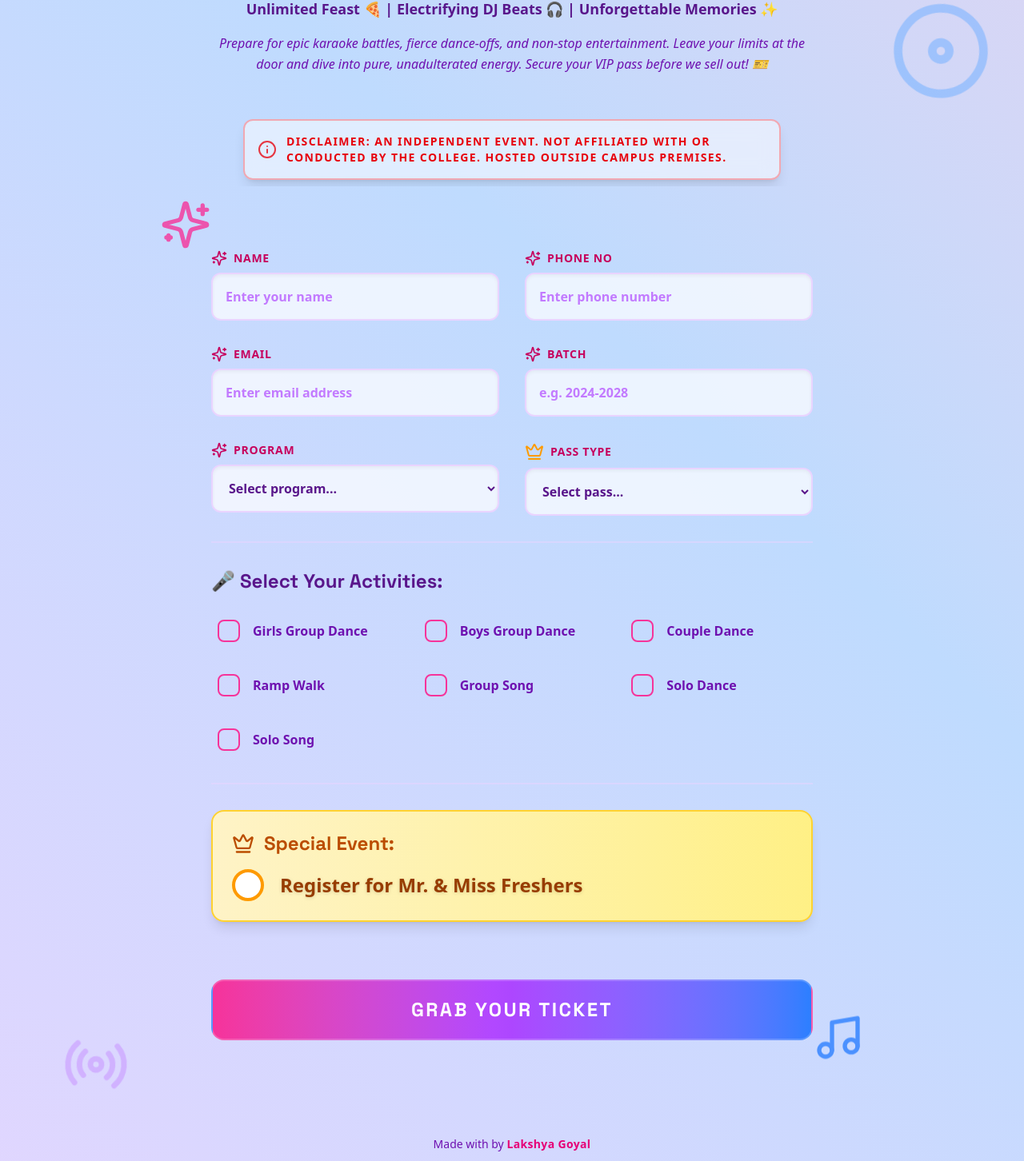
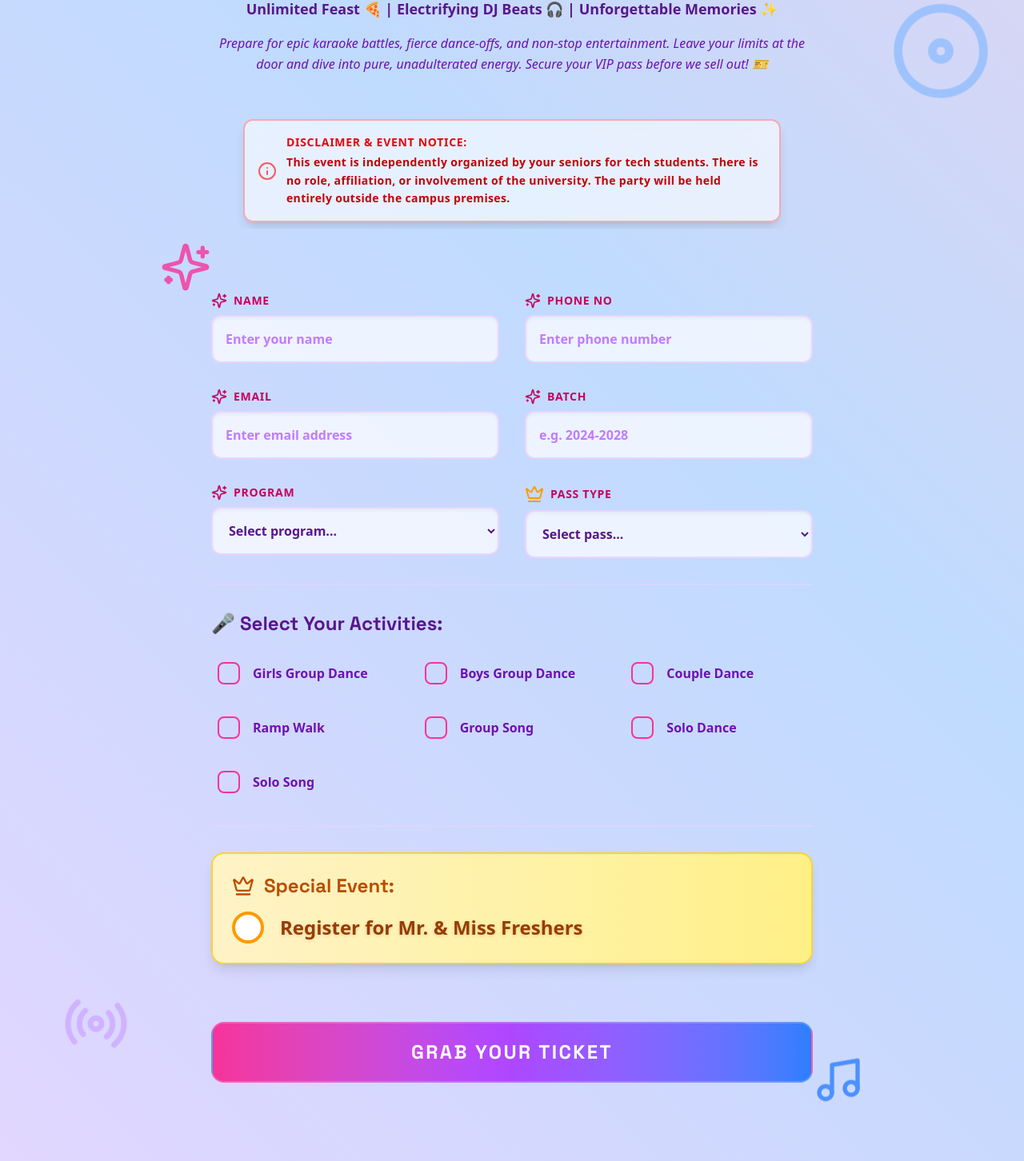
Before and after one commit to lakshya1304/Shubharambh-2.0, a Next.js app: page / in a window 1280 px wide. Shown: the part 255-1707 px from the top of the page at 80% size. Built offline with nearby package versions, Linux system fonts and the light colour scheme.

Commit message:
Fix: update lucide-react and add .npmrc for React 19 compatibility

```diff
--- a/src/app/page.tsx
+++ b/src/app/page.tsx
@@ -2,7 +2,7 @@
 
 import { useState, useEffect } from "react";
 import { motion, AnimatePresence } from "framer-motion";
-import { Music, Sparkles, PartyPopper, Crown, Info, Github, Linkedin, Instagram, Mic2, Disc, Radio } from "lucide-react";
+import { Music, Sparkles, PartyPopper, Crown, Info, Mic2, Disc, Radio } from "lucide-react";
 
 export default function Home() {
   const [showIntro, setShowIntro] = useState(true);
@@ -23,7 +23,6 @@ export default function Home() {
           <div className="flex-grow pb-16 flex flex-col items-center w-full z-10 relative">
             <BackgroundIcons />
             <RegistrationForm key="form" />
-            <Footer />
           </div>
         )}
       </AnimatePresence>
@@ -56,32 +55,6 @@ function BackgroundIcons() {
         <Radio className="w-20 h-20" />
       </motion.div>
     </div>
-  );
-}
-
-function Footer() {
-  return (
-    <motion.footer
-      initial={{ opacity: 0 }}
-      animate={{ opacity: 1 }}
-      transition={{ delay: 0.5, duration: 1 }}
-      className="mt-12 text-center text-purple-800 z-10"
-    >
-      <p className="text-sm font-medium mb-3">
-        Made with by <span className="text-pink-600 font-bold tracking-wide">Lakshya Goyal</span>
-      </p>
-      <div className="flex items-center justify-center gap-6">
-        <a href="https://linkedin.com/in/lakshya13/" target="_blank" rel="noopener noreferrer" className="hover:text-blue-600 hover:scale-125 transition-transform duration-300">
-          <Linkedin className="w-6 h-6" />
-        </a>
-        <a href="https://github.com/lakshya1304" target="_blank" rel="noopener noreferrer" className="hover:text-black hover:scale-125 transition-transform duration-300">
-          <Github className="w-6 h-6" />
-        </a>
-        <a href="https://instagram.com/its.lakshya.13" target="_blank" rel="noopener noreferrer" className="hover:text-pink-600 hover:scale-125 transition-transform duration-300">
-          <Instagram className="w-6 h-6" />
-        </a>
-      </div>
-    </motion.footer>
   );
 }
 
@@ -124,7 +97,7 @@ function IntroAnimation() {
           transition={{ delay: 2.5, duration: 1 }}
           className="mt-8 text-sm sm:text-lg text-purple-900 font-bold animate-pulse"
         >
-          Tuning the mics... dropping the bass... igniting the night!
+          Tuning the mics... dropping the bass... igniting the day!
         </motion.p>
       </motion.div>
     </motion.div>
@@ -196,12 +169,24 @@ function RegistrationForm() {
         animate={{ opacity: 1, scale: 1 }}
         className="min-h-[70vh] flex items-center justify-center p-4 z-10"
       >
-        <div className="glass-panel p-6 sm:p-10 rounded-3xl text-center max-w-md w-full animate-float">
-          <PartyPopper className="w-20 h-20 text-pink-500 mx-auto mb-6 animate-bounce" />
-          <h2 className="text-3xl sm:text-4xl font-space-grotesk font-black mb-4 party-title">YOU'RE IN! 🎉</h2>
-          <p className="text-purple-800 text-lg font-bold">Your VIP ticket to Shubharambh 2.0 is confirmed.</p>
-          <p className="mt-4 text-purple-900 font-bold">Dress to kill. Ready to thrill.</p>
-          <p className="mt-6 text-pink-600 font-black text-xl">See you on the dance floor! 🎤✨</p>
+        <div className="glass-panel p-6 sm:p-10 rounded-3xl text-center max-w-lg w-full animate-float shadow-2xl">
+          <PartyPopper className="w-20 h-20 text-pink-500 mx-auto mb-4 animate-bounce" />
+          <h2 className="text-3xl sm:text-4xl font-space-grotesk font-black mb-2 party-title">YOU'RE ON THE LIST! 🎉</h2>
+          <p className="text-purple-900 text-lg font-bold">Your response for Shubharambh 2.0 has been recorded successfully!</p>
+
+          <div className="bg-white/70 border-2 border-purple-200 rounded-2xl p-5 my-5 text-left shadow-sm">
+            <p className="text-pink-600 font-black text-sm uppercase tracking-wider mb-2 flex items-center gap-1.5">
+              <Sparkles className="w-4 h-4" /> Important Note
+            </p>
+            <p className="text-purple-900 font-medium text-sm leading-relaxed">
+              This form is for <strong>enquiry & interest collection</strong> purpose only.
+            </p>
+            <p className="text-purple-800 text-sm mt-2 leading-relaxed">
+              Our organizing team will reach out to you shortly with official <strong>passes, payment collection details, and the event schedule</strong>.
+            </p>
+          </div>
+
+          <p className="text-pink-600 font-black text-lg">Dress to kill, ready to thrill! See you on the dance floor! 🎤✨</p>
         </div>
       </motion.div>
     );
@@ -228,7 +213,7 @@ function RegistrationForm() {
 
         <div className="glass-panel p-6 rounded-2xl mt-6 mb-8 inline-block text-center relative group hover:scale-[1.02] transition-transform duration-300 w-full">
           <p className="text-pink-600 font-black text-xl md:text-2xl mb-3 uppercase tracking-wide">
-            The Most Anticipated Night of the Year! 🌟
+            The Most Anticipated Day of the Year! 🌟
           </p>
           <p className="text-purple-900 font-bold text-base md:text-lg mb-4">
             Unlimited Feast 🍕 | Electrifying DJ Beats 🎧 | Unforgettable Memories ✨
@@ -238,11 +223,12 @@ function RegistrationForm() {
           </p>
         </div>
 
-        <div className="flex items-center justify-center gap-3 text-red-600 font-bold bg-white/50 backdrop-blur-md p-4 rounded-xl border-2 border-red-400/50 shadow-lg mx-auto max-w-2xl">
-          <Info className="w-8 h-8 md:w-6 md:h-6 animate-pulse shrink-0" />
-          <span className="uppercase text-xs md:text-sm tracking-widest text-left">
-            Disclaimer: An independent event. Not affiliated with or conducted by the college. Hosted outside campus premises.
-          </span>
+        <div className="flex flex-col sm:flex-row items-center justify-center gap-3 text-red-600 font-bold bg-white/60 backdrop-blur-md p-4 rounded-xl border-2 border-red-400/50 shadow-lg mx-auto max-w-2xl text-left">
+          <Info className="w-8 h-8 md:w-6 md:h-6 animate-pulse shrink-0 text-red-500" />
+          <div className="text-xs md:text-sm tracking-wide text-red-700 leading-relaxed font-semibold">
+            <p className="font-black uppercase tracking-wider text-red-600 mb-0.5">Disclaimer & Event Notice:</p>
+            <p>This event is independently organized by your seniors for tech students. There is no role, affiliation, or involvement of the university. The party will be held entirely outside the campus premises.</p>
+          </div>
         </div>
       </header>
 
```
